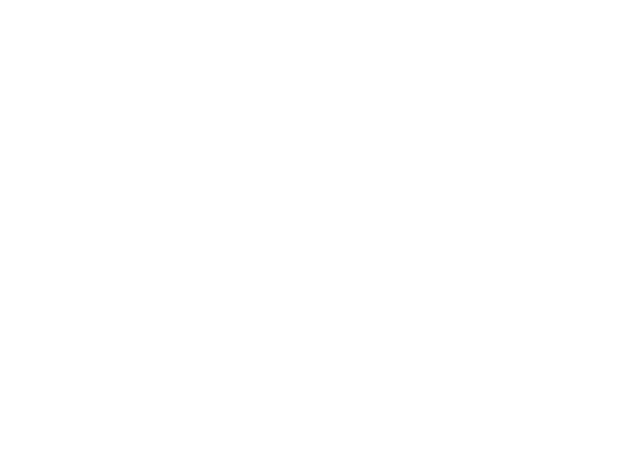
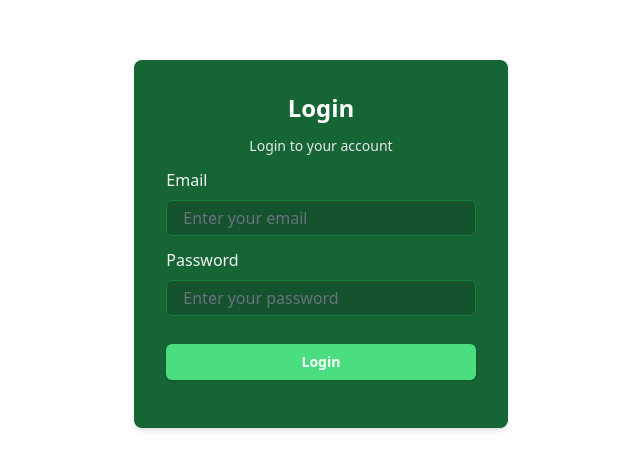
Before and after one commit to tilakdotcom/practice-MERN-Authentication, a React (Vite) app in the folder frontEnd/: page /login in a window 1280 px wide. Before the commit this address had no page. Shown: the part 156-626 px from the top of the page, without its empty margins (319-959 px from the left). Built offline with nearby package versions, Linux system fonts and the light colour scheme; no server answers.

Commit message:
working with error

```diff
--- a/frontEnd/src/App.tsx
+++ b/frontEnd/src/App.tsx
@@ -1,13 +1,13 @@
 import { Route, Routes } from "react-router-dom"
 import HomePage from "./pages/HomePage"
+import LoginPage from "./pages/LoginPage"
 
 function App() {
 
   return (
     <Routes>
       <Route path="/" element={<HomePage />} />
-      {/* <Route path="/about" element={<About />} /> */}
-      {/* <Route path="/contact" element={<Contact />} /> */}
+      <Route path="/login" element={<LoginPage />} />
     </Routes>
   )
 }
--- a/frontEnd/src/lib/api.ts
+++ b/frontEnd/src/lib/api.ts
@@ -3,10 +3,10 @@ import API from "@/config/axiousInstance";
 
 
 interface LoginData {
-  username: string;
+  email: string;
   password: string;
 }
 
 export const loginRequest = async (data: LoginData)=>{
-  API.post("/api/login", data)
+  API.post("/auth/login", data)
 }
--- a/frontEnd/src/pages/LoginPage.tsx
+++ b/frontEnd/src/pages/LoginPage.tsx
@@ -12,13 +12,14 @@ import {
 } from "@/components/ui/form";
 import { Input } from "@/components/ui/input";
 import { z } from "zod";
-import { useState } from "react";
 import { errorToast, successToast } from "@/lib/toast";
-import api from "@/config/axiousInstance";
 import { LoginSchma } from "@/schemas/loginSchema";
+import { useMutation } from "@tanstack/react-query";
+import { loginRequest } from "@/lib/api";
+import { useNavigate } from "react-router-dom";
 
 export default function LoginPage() {
-  const [loading, setLoading] = useState<boolean>(false);
+  const navigate = useNavigate();
   const form = useForm<z.infer<typeof LoginSchma>>({
     resolver: zodResolver(LoginSchma),
     defaultValues: {
@@ -27,29 +28,31 @@ export default function LoginPage() {
     },
   });
 
+  const {
+    mutate: LogIn,
+    isPending,
+    isError,
+  } = useMutation({
+    mutationFn: loginRequest,
+    onSuccess: () => {
+      navigate("/", { replace: true });
+      successToast("Login Successful");
+    },
+  });
   async function onSubmit(values: z.infer<typeof LoginSchma>) {
-    setLoading(true);
-
     try {
-      const response = await api.post("/user/Login ", values);
-      //validation
-      if (response.status !== 201) {
-        throw new Error("Login  Failed");
+      LogIn(values);
+    } catch (error) {
+      if (isError) {
+        errorToast("Failed to login");
       }
-      successToast("Login Successful");
-      console.log("User Login Successful", response);
-    } catch (error) {
-      console.log("Login  Failed", error);
-      errorToast("Login Failed");
-      return;
-    } finally {
-      setLoading(false);
-      form.reset();
+      console.error(error);
     }
   }
+
   return (
-    <div className="lg:px-20 flex justify-center items-center px-10 py-5 my-auto">
-      <div className="flex justify-center items-center">
+    <div className="h-screen lg:px-20 flex justify-center items-center px-10 py-5 my-auto">
+      <div className="flex justify-center items-center md:w-1/3">
         <Form {...form}>
           <form
             onSubmit={form.handleSubmit(onSubmit)}
@@ -58,9 +61,7 @@ export default function LoginPage() {
             <h2 className="text-2xl font-bold text-center text-white ">
               Login
             </h2>
-        <p className="text-center text-gray-200">
-          Login to your account
-        </p>
+            <p className="text-center text-gray-200">Login to your account</p>
 
             <FormField
               control={form.control}
@@ -105,12 +106,12 @@ export default function LoginPage() {
             <div className="py-2 md:py-4">
               <Button
                 type="submit"
-          disabled={loading}
+                disabled={isPending}
                 className={`w-full py-2 px-4 bg-green-400 hover:bg-green-500 text-white rounded-md font-semibold focus:outline-none focus:ring-2 focus:ring-green-400 transition-all duration-200 ease-linear ${
-            loading ? " cursor-not-allowed bg-green-300" : ""
+                  isPending ? " cursor-not-allowed bg-green-300" : ""
                 }`}
               >
-          {loading ? "Wait" : "Login"}
+                {isPending ? "Wait" : "Login"}
               </Button>
             </div>
           </form>
```
Lines whose indentation alone changed are shown as unchanged.
